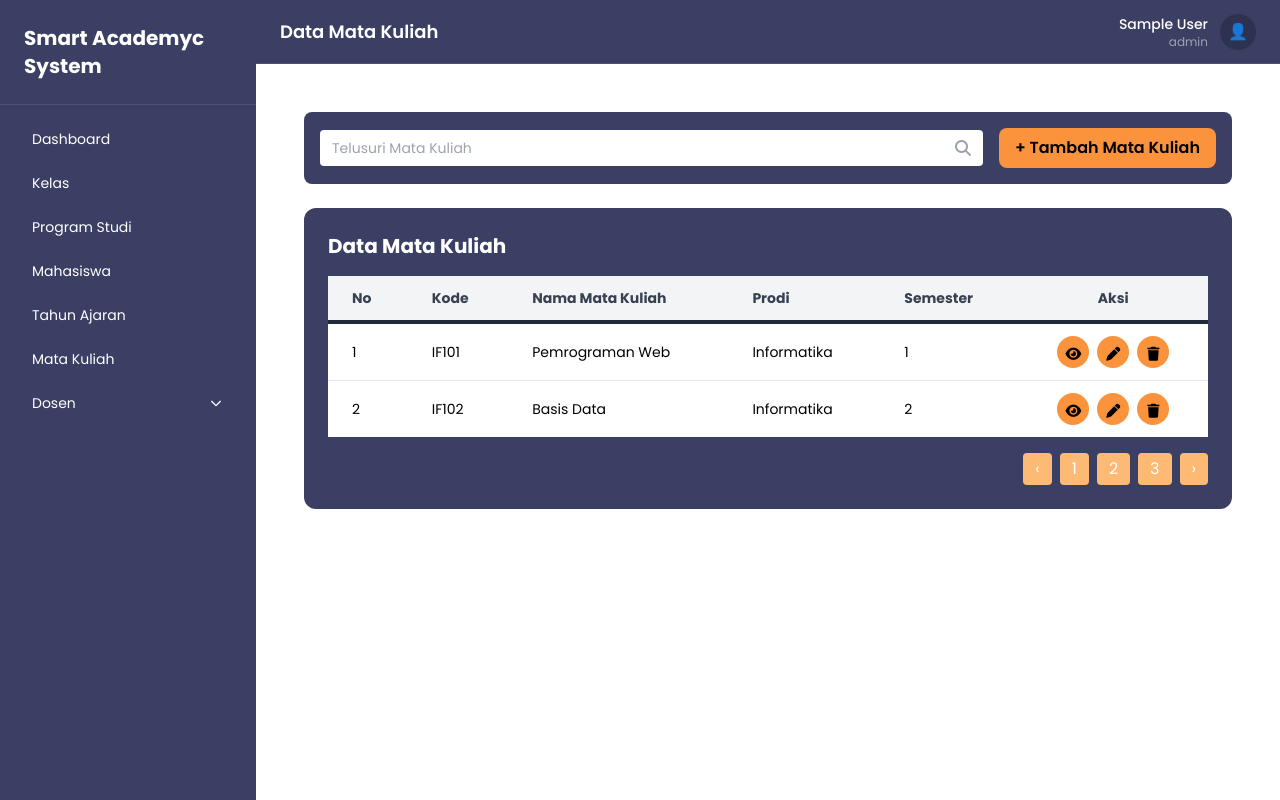
After one commit to fathurAlfitrah11-dev/sistem-khs-frs, a Laravel app: page /mata-kuliah in a window 1280 px wide. The commit adds this page. Run offline with Laravel 12, Linux system fonts and the light colour scheme; the visitor is signed in with stand-in values (Sample User, id 1); some libraries are stand-ins or nearby versions.

Commit message:
Membuat halaman mata kuliah

```diff
--- a/app/Http/Controllers/MataKuliahController.php
+++ b/app/Http/Controllers/MataKuliahController.php
@@ -6,5 +6,8 @@ use Illuminate\Http\Request;
 
 class MataKuliahController extends Controller
 {
-    //
+      public function index()
+    {
+        return view('admin.mata-kuliah.index');
+    }
 }
--- /dev/null
+++ b/resources/views/admin/mata-kuliah/index.blade.php
@@ -0,0 +1,178 @@
+@extends('layout.app')
+
+@section('title','Data Mata Kuliah')
+
+@section('content')
+
+@php
+$data = [
+(object)[
+'id' => 1,
+'kode_mk' => 'IF101',
+'nama_mk' => 'Pemrograman Web',
+'semester' => 1,
+'prodi' => (object)['nama_prodi' => 'Informatika']
+],
+(object)[
+'id' => 2,
+'kode_mk' => 'IF102',
+'nama_mk' => 'Basis Data',
+'semester' => 2,
+'prodi' => (object)['nama_prodi' => 'Informatika']
+]
+];
+@endphp
+
+<div class="p-6">
+
+    {{-- SEARCH + BUTTON --}}
+    <div class="bg-[#3b3f63] p-4 rounded-lg flex justify-between items-center mb-6">
+
+        <div class="flex-1 mr-4">
+            <div class="flex items-center bg-white rounded px-3 py-2 w-full">
+                <input type="text" placeholder="Telusuri Mata Kuliah" class="w-full outline-none text-sm text-gray-700">
+                <i class="fa-solid fa-magnifying-glass text-gray-400"></i>
+            </div>
+        </div>
+
+        <button onclick="openModal('tambahModal')"
+            class="bg-orange-400 hover:bg-orange-300 text-black font-semibold px-4 py-2 rounded-lg">
+            + Tambah Mata Kuliah
+        </button>
+    </div>
+
+    {{-- TABLE --}}
+    <div class="bg-[#3b3f63] rounded-xl p-6">
+
+        <h2 class="text-white text-xl font-bold mb-4">Data Mata Kuliah</h2>
+
+        <div class="bg-white overflow-hidden">
+
+            <table class="w-full text-sm">
+                <thead class="bg-gray-100 text-gray-700 border-b-4 border-gray-800">
+                    <tr>
+                        <th class="text-left px-6 py-3">No</th>
+                        <th class="text-left px-6 py-3">Kode</th>
+                        <th class="text-left px-6 py-3">Nama Mata Kuliah</th>
+                        <th class="text-left px-6 py-3">Prodi</th>
+                        <th class="text-left px-6 py-3">Semester</th>
+                        <th class="text-center px-6 py-3">Aksi</th>
+                    </tr>
+                </thead>
+
+                <tbody class="divide-y">
+                    @foreach($data as $d)
+                    <tr class="hover:bg-gray-50">
+                        <td class="px-6 py-3 text-black">{{ $loop->iteration }}</td>
+                        <td class="px-6 py-3 text-black">{{ $d->kode_mk }}</td>
+                        <td class="px-6 py-3 text-black">{{ $d->nama_mk }}</td>
+                        <td class="px-6 py-3 text-black">{{ $d->prodi->nama_prodi }}</td>
+                        <td class="px-6 py-3 text-black">{{ $d->semester }}</td>
+
+                        <td class="px-6 py-3 text-center">
+                            <div class="flex justify-center gap-2">
+
+                                {{-- VIEW --}}
+                                <button
+                                    onclick="openDetail('{{ $d->nama_mk }}','{{ $d->kode_mk }}','{{ $d->semester }}')"
+                                    class="w-8 h-8 bg-orange-400 hover:bg-orange-300 p-2 rounded-full">
+                                    <i class="fa-solid fa-eye text-black"></i>
+                                </button>
+
+                                {{-- EDIT --}}
+                                <button
+                                    onclick="openEdit('{{ $d->id }}','{{ $d->nama_mk }}','{{ $d->kode_mk }}','{{ $d->semester }}')"
+                                    class="w-8 h-8 bg-orange-400 hover:bg-orange-300 p-2 rounded-full">
+                                    <i class="fa-solid fa-pen text-black"></i>
+                                </button>
+
+                                {{-- DELETE --}}
+                                <a href="#" onclick="return confirm('Yakin hapus?')"
+                                    class="w-8 h-8 bg-orange-400 hover:bg-orange-300 p-2 rounded-full inline-block">
+                                    <i class="fa-solid fa-trash text-black"></i>
+                                </a>
+
+                            </div>
+                        </td>
+                    </tr>
+                    @endforeach
+                </tbody>
+
+            </table>
+
+        </div>
+
+        {{-- PAGINATION --}}
+        <div class="flex justify-end mt-4 space-x-2">
+            <button class="bg-orange-300 px-3 py-1 rounded">‹</button>
+            <button class="bg-orange-300 px-3 py-1 rounded">1</button>
+            <button class="bg-orange-300 px-3 py-1 rounded">2</button>
+            <button class="bg-orange-300 px-3 py-1 rounded">3</button>
+            <button class="bg-orange-300 px-3 py-1 rounded">›</button>
+        </div>
+
+    </div>
+</div>
+
+{{-- MODAL TAMBAH --}}
+<div id="tambahModal" class="hidden fixed inset-0 bg-black/40 flex items-center justify-center z-50">
+
+    <div class="bg-[#5a5f86] w-full max-w-4xl rounded-xl p-8 text-white">
+        <h2 class="text-lg font-bold mb-4">Tambah Mata Kuliah</h2>
+
+        <form>
+            <input type="text" placeholder="Kode MK" class="w-full mb-3 px-3 py-2 rounded text-black">
+            <input type="text" placeholder="Nama MK" class="w-full mb-3 px-3 py-2 rounded text-black">
+            <input type="number" placeholder="Semester" class="w-full mb-3 px-3 py-2 rounded text-black">
+
+            <div class="flex justify-end gap-2">
+                <button type="button" onclick="closeModal('tambahModal')"
+                    class="bg-gray-300 px-3 py-1 rounded text-black">
+                    Batal
+                </button>
+                <button class="bg-blue-600 px-3 py-1 rounded">
+                    Simpan
+                </button>
+            </div>
+        </form>
+    </div>
+</div>
+
+{{-- MODAL DETAIL --}}
+<div id="detailModal" class="hidden fixed inset-0 bg-black/50 flex items-center justify-center z-50">
+
+    <div class="bg-[#5a5f86] w-full max-w-2xl rounded-xl p-6 text-white">
+        <h2 class="text-lg font-bold mb-4">Detail Mata Kuliah</h2>
+
+        <div class="space-y-3">
+            <p id="detailNama" class="bg-white text-black px-3 py-2 rounded"></p>
+            <p id="detailKode" class="bg-white text-black px-3 py-2 rounded"></p>
+            <p id="detailSemester" class="bg-white text-black px-3 py-2 rounded"></p>
+        </div>
+
+        <div class="flex justify-end mt-4">
+            <button onclick="closeModal('detailModal')" class="bg-gray-300 px-3 py-1 rounded text-black">
+                Tutup
+            </button>
+        </div>
+    </div>
+</div>
+
+<script>
+function openModal(id) {
+    document.getElementById(id).classList.remove('hidden')
+}
+
+function closeModal(id) {
+    document.getElementById(id).classList.add('hidden')
+}
+
+function openDetail(nama, kode, semester) {
+    document.getElementById('detailModal').classList.remove('hidden')
+    document.getElementById('detailNama').innerText = "Nama: " + nama
+    document.getElementById('detailKode').innerText = "Kode: " + kode
+    document.getElementById('detailSemester').innerText = "Semester: " + semester
+}
+</script>
+
+@endsection
--- a/resources/views/layout/sidebar.blade.php
+++ b/resources/views/layout/sidebar.blade.php
@@ -32,6 +32,10 @@
         Tahun Ajaran
     </a>
 
+       <a href="/mata-kuliah"
+        class="flex items-center gap-3 px-4 py-2 rounded-lg hover:bg-[#2d3250] transition">
+        Mata Kuliah
+    </a>
         <!-- DOSEN DROPDOWN -->
 <div>
     <button onclick="toggleDosen()"
--- a/routes/web.php
+++ b/routes/web.php
@@ -6,6 +6,7 @@ use App\Http\Controllers\DosenController;
 use App\Http\Controllers\KelasController;
 use App\Http\Controllers\ProdiController;
 use App\Http\Controllers\TahunAjaranController;
+use App\Http\Controllers\MataKuliahController;
 
 Route::get('/login', [AuthController::class, 'index'])->name('login');
 Route::post('/login', [AuthController::class, 'login']);
@@ -44,4 +45,5 @@ Route::middleware(['auth', 'role:admin'])->group(function () {
     Route::get('/prodi/delete/{id}', [ProdiController::class, 'delete']);
 
     Route::get('/tahun-ajaran', [TahunAjaranController::class, 'index']);
+    Route::get('/mata-kuliah', [MataKuliahController::class, 'index']);
 });
```
Also changed, not shown: resources/views/admin/prodi/index.blade.php (+20 -31 lines), resources/views/admin/tahun-ajaran/index.blade.php (+7 -7 lines).
